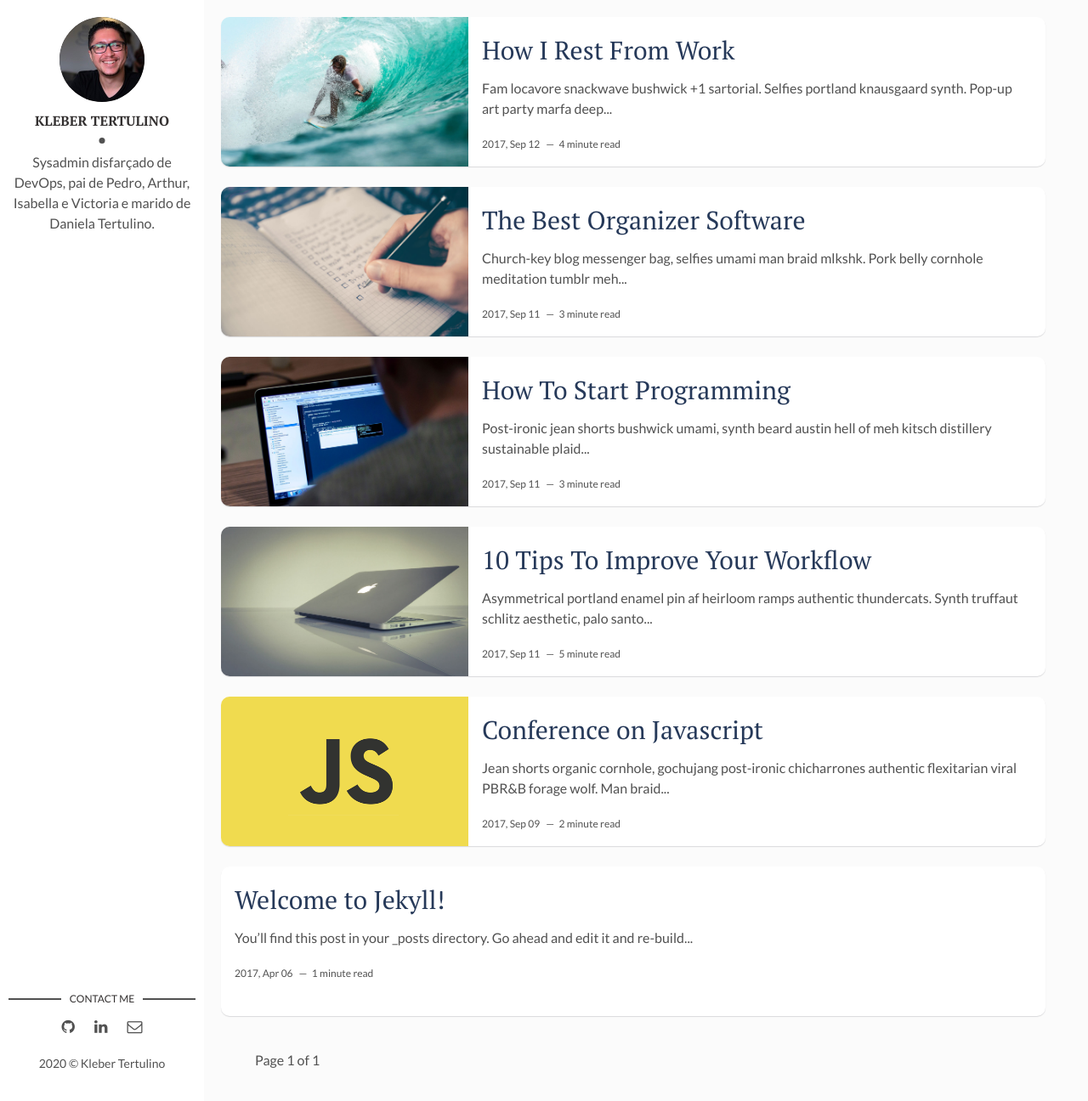
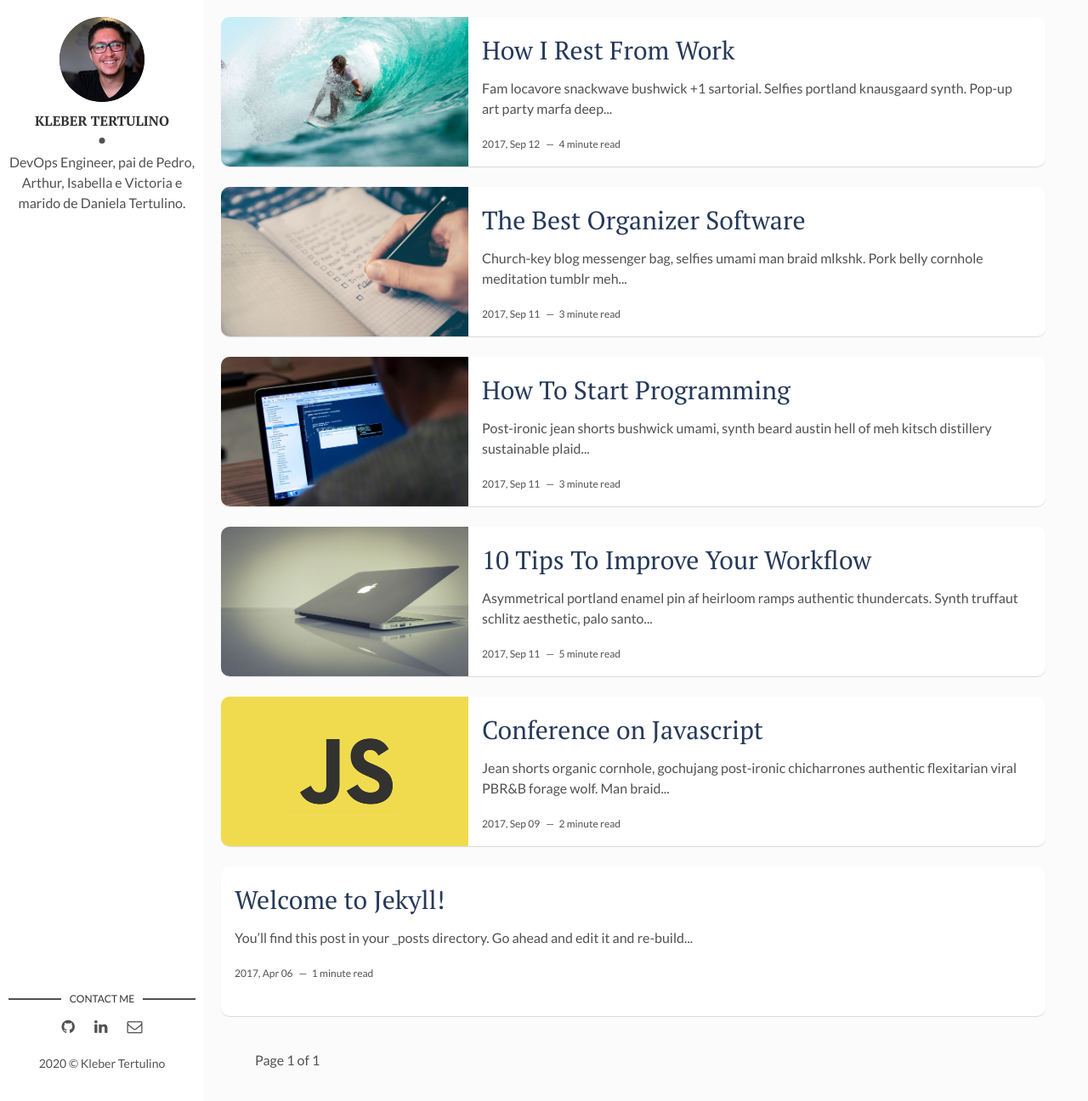
Before and after one commit to klebertertulino/klebertertulino.github.io, a Jekyll site: the page built from index.html, in a window 1280 px wide and 1296 px high. Shown: the whole window at 85% size. Built offline with Jekyll 4.4.1, drawn with Linux system fonts in a browser that asks for light colours; the list of posts is cut into pages by our own code.

Commit message:
Change about author

```diff
--- a/_config.yml
+++ b/_config.yml
@@ -8,7 +8,7 @@ url: "" # the base hostname & protocol for your site, e.g. http://example.com
 # Author Settings
 author: Kleber Tertulino # add your name
 author-img: kleber-tertulino.jpg # add your photo
-about-author: Sysadmin disfarçado de DevOps, pai de Pedro, Arthur, Isabella e Victoria e marido de Daniela Tertulino. # add description
+about-author: DevOps Engineer, pai de Pedro, Arthur, Isabella e Victoria e marido de Daniela Tertulino. # add description
 social-github: ktertulino # add your Github handle
 social-linkedin: ktertulino # add your Linkedin handle
 social-email: contato@klebertertulino.com # add your Email address
```
Also changed, not shown: README.md (deleted).
